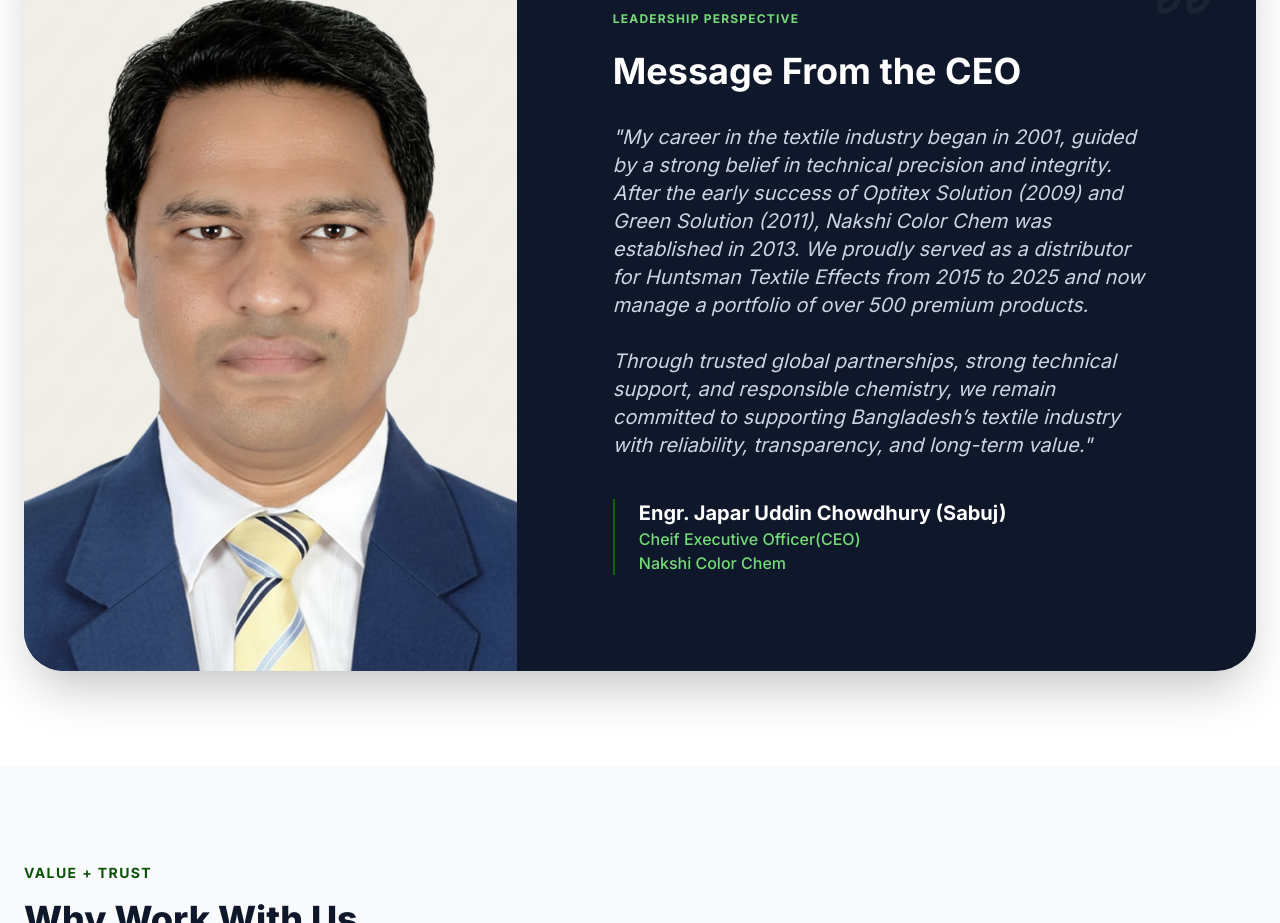
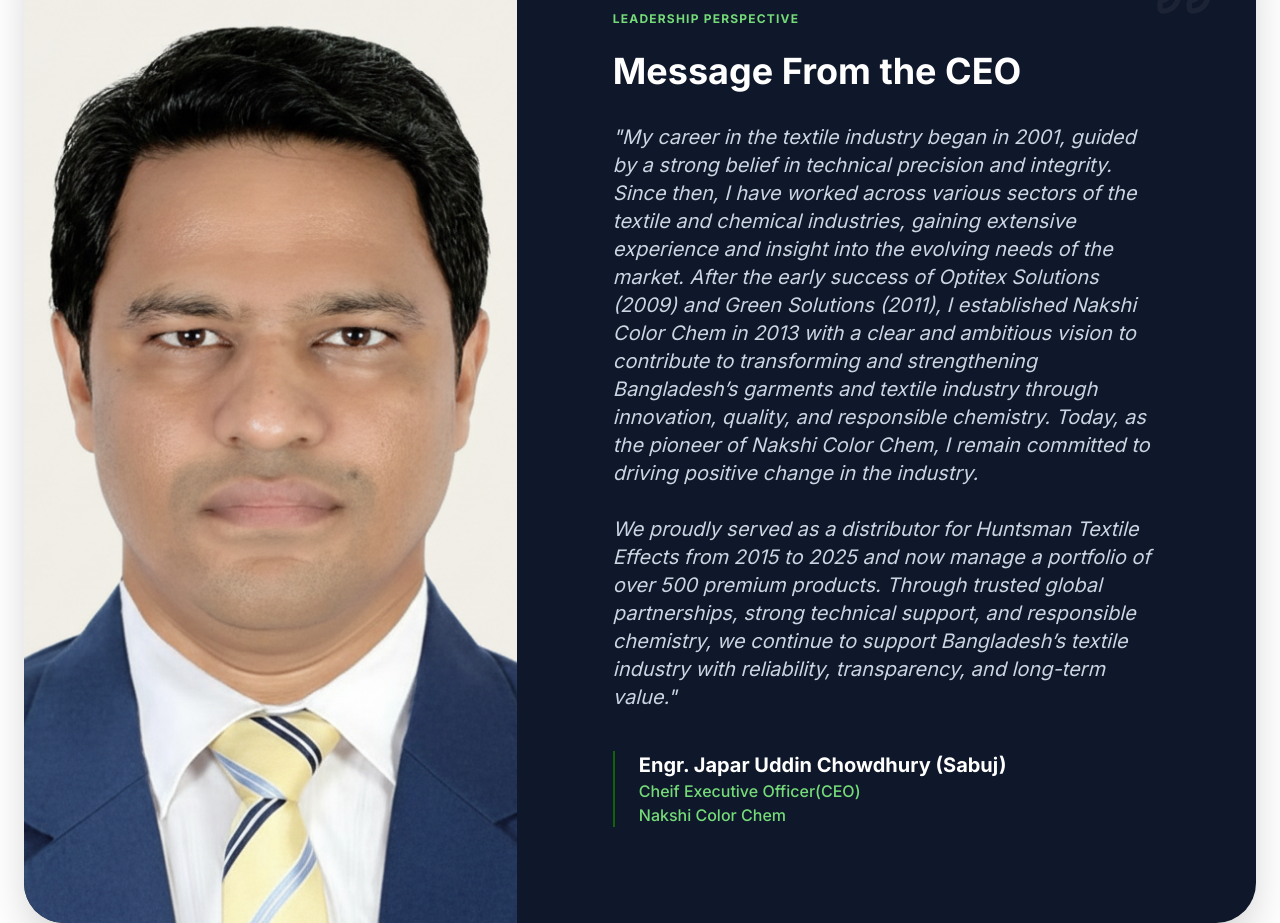
Before and after one commit to Shur0v/nakshi-ui, a React (Vite) app: page / in a window 1280 px wide. Shown: the part 2140-3063 px from the top of the page. Built offline with nearby package versions, Linux system fonts and the light colour scheme.

Commit message:
CEO messasge updated

```diff
--- a/components/CeoMessage.tsx
+++ b/components/CeoMessage.tsx
@@ -28,9 +28,13 @@ const CeoMessage: React.FC = () => {
 
             <div className="relative z-10">
               <p className="text-lg lg:text-xl text-slate-300 leading-relaxed italic mb-10">
-                "My career in the textile industry began in 2001, guided by a strong belief in technical precision and integrity. After the early success of Optitex Solution (2009) and Green Solution (2011), Nakshi Color Chem was established in 2013. We proudly served as a distributor for Huntsman Textile Effects from 2015 to 2025 and now manage a portfolio of over 500 premium products. <br /> <br />
+                "My career in the textile industry began in 2001, guided by a strong belief in technical precision and integrity. Since then, I have worked across various sectors of the textile and chemical industries, gaining extensive experience and insight into the evolving needs of the market.
 
-                Through trusted global partnerships, strong technical support, and responsible chemistry, we remain committed to supporting Bangladesh’s textile industry with reliability, transparency, and long-term value."
+                After the early success of Optitex Solutions (2009) and Green Solutions (2011), I established Nakshi Color Chem in 2013 with a clear and ambitious vision to contribute to transforming and strengthening Bangladesh’s garments and textile industry through innovation, quality, and responsible chemistry. Today, as the pioneer of Nakshi Color Chem, I remain committed to driving positive change in the industry. <br /> <br />
+
+                We proudly served as a distributor for Huntsman Textile Effects from 2015 to 2025 and now manage a portfolio of over 500 premium products.
+
+                Through trusted global partnerships, strong technical support, and responsible chemistry, we continue to support Bangladesh’s textile industry with reliability, transparency, and long-term value."
               </p>
 
               <div className="border-l-2 border-primary-500 pl-6">
```
